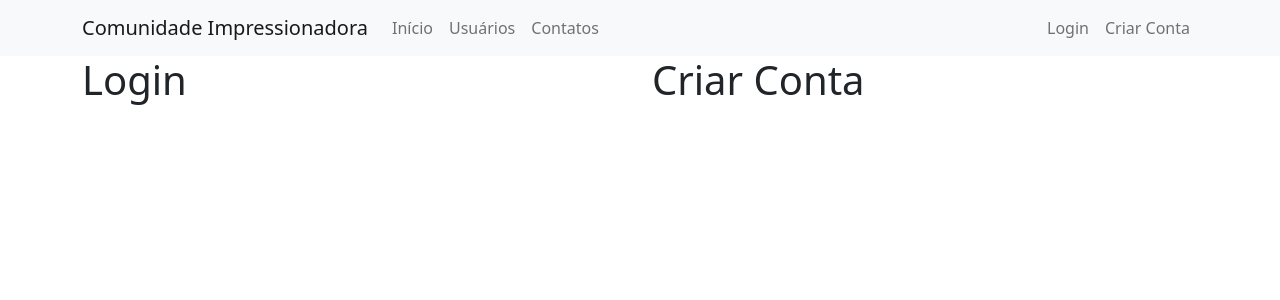
After one commit to SauloNogAlves/SiteComunidadeLira-, a Flask app: page /login in a window 1280 px wide. The commit adds this page. Shown: the top 300 px of the page. Run offline with Flask 2, Linux system fonts and the light colour scheme.

Commit message:
links dinâmicos e pagina de login e cadastro

```diff
--- a/main.py
+++ b/main.py
@@ -1,4 +1,4 @@
-from flask import  Flask, render_template
+from flask import  Flask, render_template, url_for
 
 app = Flask(__name__)
 
@@ -16,5 +16,9 @@ def contatos():
 def usuarios():
     return render_template('usuarios.html', lista_usuarios= lista_usuarios)
 
+@app.route('/login')
+def login():
+    return render_template('login.html')
+
 if __name__ == '__main__':
     app.run(debug=True)
--- /dev/null
+++ b/templates/login.html
@@ -0,0 +1,16 @@
+    {% extends 'base.html'%}
+    {% block body %}
+        <div class="container">
+          <div class="row">
+              <div class="col">
+                <h1>Login<h1>
+              </div>
+              <div class="col" >
+                <h1>Criar Conta<h1>
+              </div>
+          </div>
+
+
+        </div>
+
+    {% endblock %}
--- a/templates/navbar.html
+++ b/templates/navbar.html
@@ -7,7 +7,7 @@
 <body>
 <nav class="navbar navbar-expand-lg navbar-light bg-light">
   <div class="container-fluid container">
-    <a class="navbar-brand" href="/">Comunidade Impressionadora</a>
+    <a class="navbar-brand" href="{{url_for('home')}}">Comunidade Impressionadora</a>
     <button class="navbar-toggler" type="button" data-toggle="collapse" data-target="#navbarNav"
       aria-controls="navbarNav" aria-expanded="false" aria-label="Alterna navegação">
     <span class="navbar-toggler-icon"></span>
@@ -15,21 +15,21 @@
     <div class="collapse navbar-collapse" id="navbarSupportedContent">
       <ul class="navbar-nav me-auto mb-2 mb-lg-0">
         <li class="nav-item">
-          <a class="nav-link" aria-current="page" href="/">Início</a>
+          <a class="nav-link" aria-current="page" href="{{url_for('home')}}">Início</a>
         </li>
         <li class="nav-item">
-          <a class="nav-link" href="/usuarios">Usuários</a>
+          <a class="nav-link" href="{{url_for('usuarios')}}">Usuários</a>
         </li>
         <li class="nav-item">
-          <a class="nav-link" href="/contatos">Contato</a>
+          <a class="nav-link" href="{{url_for('contatos')}}">Contatos</a>
         </li>
       </ul>
       <ul class="d-flex navbar-nav">
         <li class="nav-item">
-          <a class="nav-link" href="#">Login</a>
+          <a class="nav-link" href="{{url_for('login')}}">Login</a>
         </li>
         <li class="nav-item">
-          <a class="nav-link" href="#">Criar Conta</a>
+          <a class="nav-link" href="{{url_for('login')}}">Criar Conta</a>
         </li>
       </ul>
     </div>
```
